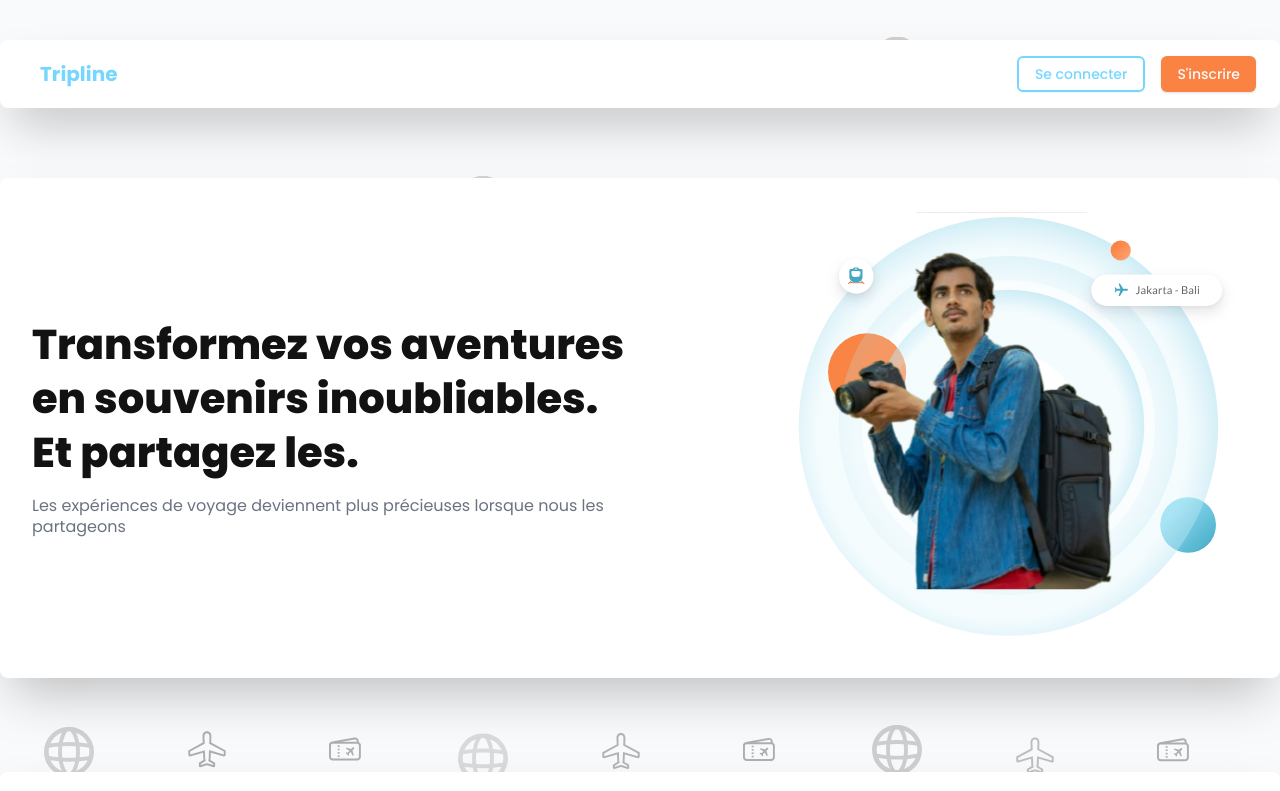
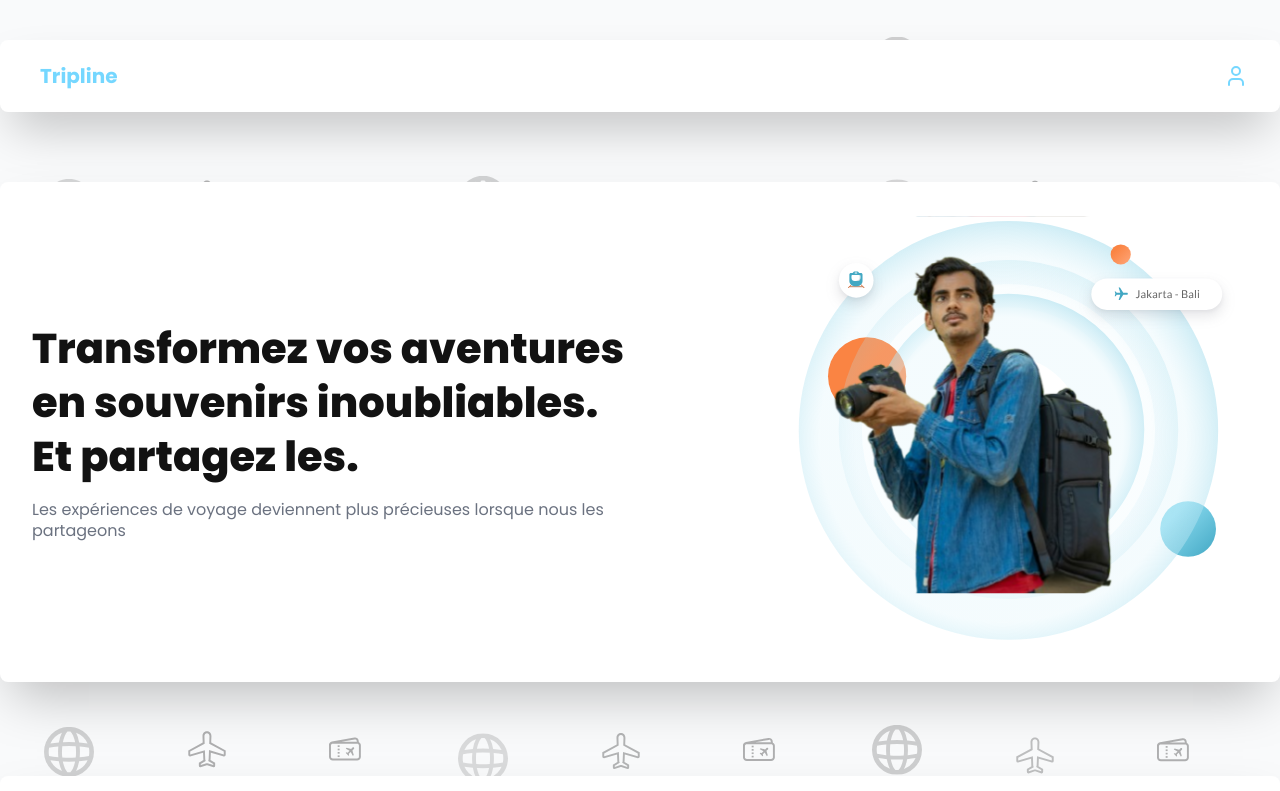
Before and after one commit to Marc-Philippe-dev/Tripline, a Next.js app: page / in a window 1280 px wide. Shown: the top 791 px of the page. Built offline with nearby package versions, Linux system fonts and the light colour scheme.

Commit message:
Indentation corrections

```diff
--- a/src/app/(home)/page.tsx
+++ b/src/app/(home)/page.tsx
@@ -1,7 +1,9 @@
 import Image from "next/image";
 import Card from "../components/Card";
+import { ITrip } from "../../models/ITrip";
 import StatsHome from "../components/StatsHome";
 import CTA from "../components/CTA";
+
 
 export default function Home() {
 
--- a/src/app/components/Navbar.tsx
+++ b/src/app/components/Navbar.tsx
@@ -8,7 +8,7 @@ import UserDropdown from './UserDropdown'
 import UserDropdownContent from './UserDropdownContent'
 
 export default function Navbar() {
-  const isAuthenticated = false;
+  const isAuthenticated = true;
   const [isMenuOpen, setIsMenuOpen] = useState(false);
 
   return (
--- a/src/app/components/UserDropdown.tsx
+++ b/src/app/components/UserDropdown.tsx
@@ -1,6 +1,6 @@
 "use client"
 
-import { User} from 'lucide-react'
+import { User } from 'lucide-react'
 import { useState } from 'react'
 import UserDropdownContent from './UserDropdownContent'
 
--- a/src/app/components/UserDropdownContent.tsx
+++ b/src/app/components/UserDropdownContent.tsx
@@ -10,12 +10,12 @@ export default function UserDropdownContent() {
         Mon compte
       </div>
 
-                <Link href="/dashboard/profile" className="flex items-center px-4 py-2 text-sm text-gray-700 hover:bg-gray-100">
+      <Link href="/dashboard" className="flex items-center px-4 py-2 text-sm text-gray-700 hover:bg-gray-100">
         <User className="mr-2 h-4 w-4" />
         <span>Profil</span>
       </Link>
 
-                <Link href="/dashboard/settings" className="flex items-center px-4 py-2 text-sm text-gray-700 hover:bg-gray-100">
+      <Link href="/dashboard/profil/" className="flex items-center px-4 py-2 text-sm text-gray-700 hover:bg-gray-100">
         <Settings className="mr-2 h-4 w-4" />
         <span>Paramètres</span>
       </Link>
```
Also changed, not shown: src/app/(home)/layout.tsx (indentation only), src/app/components/BackgroundIcons.tsx (indentation only), src/app/components/CTA.tsx (indentation only), src/app/components/StatsHome.tsx (indentation only). Lines whose indentation alone changed are shown as unchanged.
